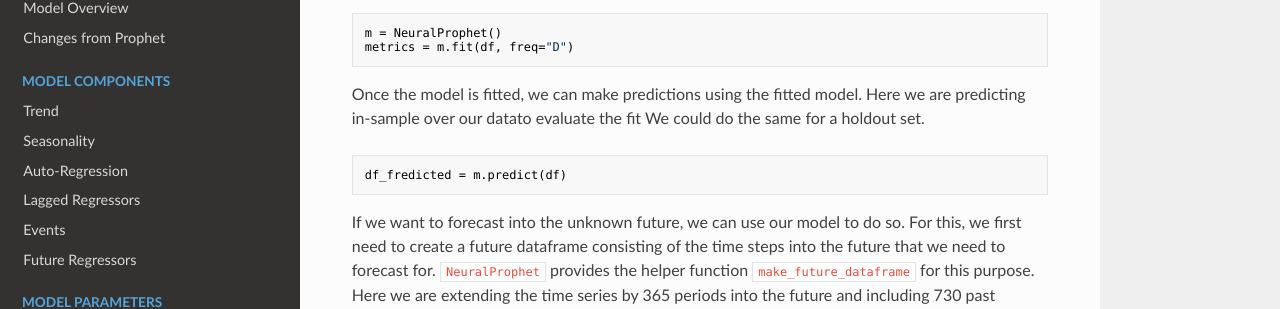
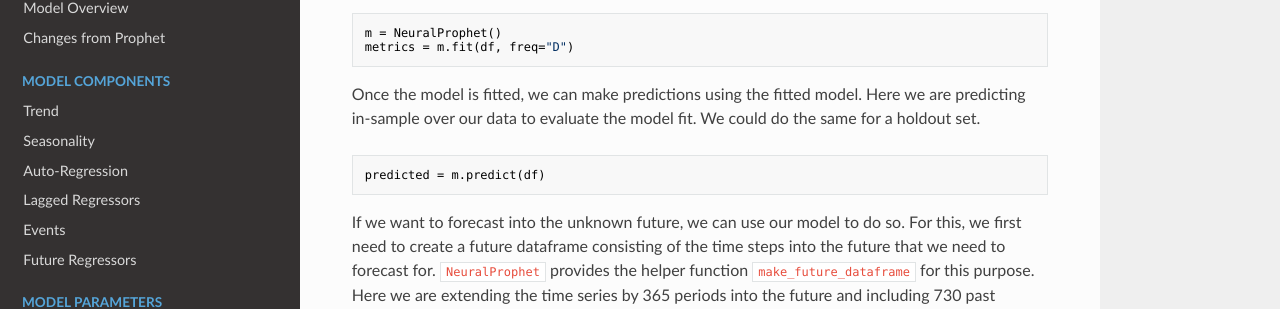
Before and after one commit to ourownstory/neural_prophet, an MkDocs documentation site: the page built from docs/source/model/quickstart.md, in a window 1280 px wide and 900 px high, scrolled down 1251 px. Shown: the part 173-482 px from the top of the window. Built offline with MkDocs 1.6.1, drawn with Linux system fonts in a browser that asks for light colours; nearby versions of some CDN libraries.

Commit message:
fix typo

````diff
--- a/docs/source/model/quickstart.md
+++ b/docs/source/model/quickstart.md
@@ -56,11 +56,11 @@ metrics = m.fit(df, freq="D")
 ```
 
 Once the model is fitted, we can make predictions using the fitted model.
-Here we are predicting in-sample over our datato evaluate the fit
+Here we are predicting in-sample over our data to evaluate the model fit.
 We could do the same for a holdout set.
 
 ```python
-df_fredicted = m.predict(df)
+predicted = m.predict(df)
 ```
 If we want to forecast into the unknown future, we can use our model to do so. For this, we first
 need to create a future dataframe consisting of the time steps into the future that we need
````
